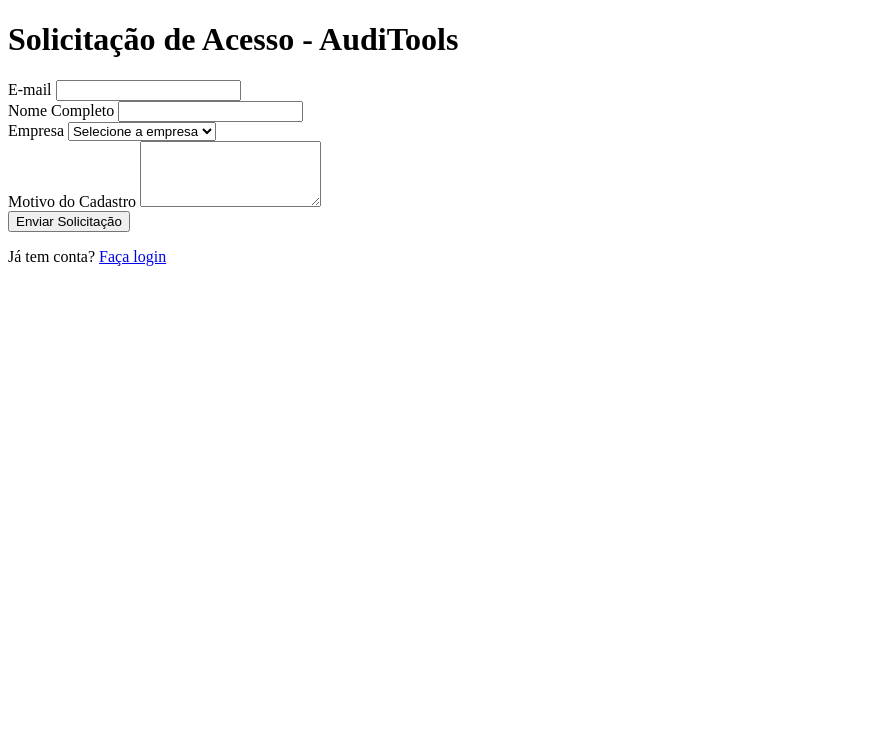
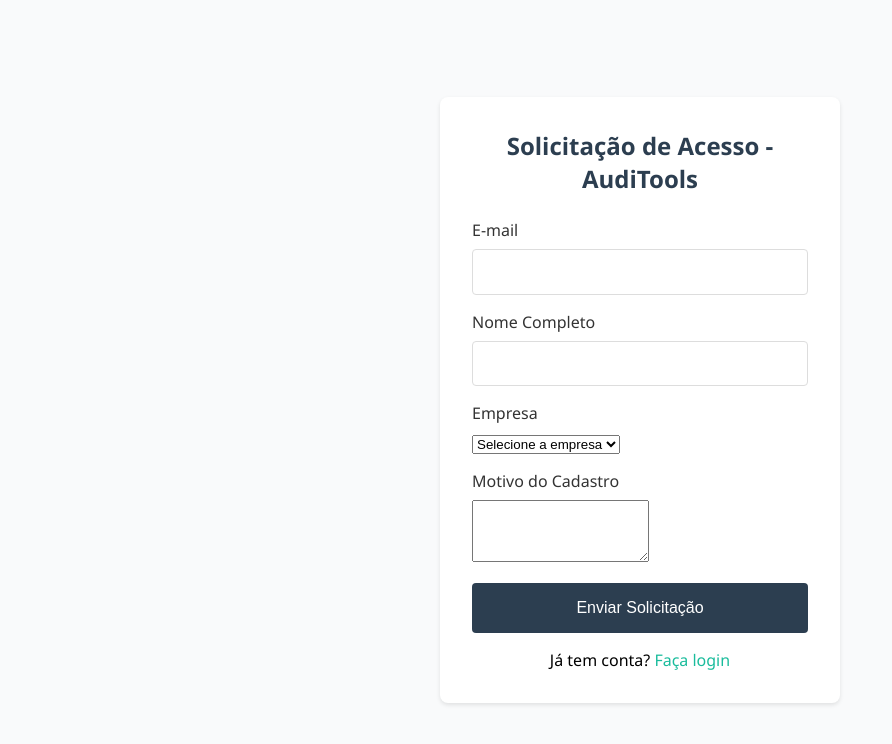
Before and after one commit to JhonataRocha/fatec, a plain HTML site: page HTML Projeto/inicial/solicitaaces.html in a window 1280 px wide. Shown: the whole page, without its empty margins (0-892 px from the left). Drawn offline with Linux system fonts and the light colour scheme; the site is published under a folder, as on GitHub Pages, so addresses that start at the root find nothing.

Commit message:
Update stylesheet link

```diff
--- a/HTML Projeto/inicial/solicitaaces.html
+++ b/HTML Projeto/inicial/solicitaaces.html
@@ -4,7 +4,7 @@
     <meta charset="UTF-8">
     <meta name="viewport" content="width=device-width, initial-scale=1.0">
     <title>AudiTools - Solicitação de Acesso</title>
-    <link rel="stylesheet" href="/Estilo/estilo.css">
+    <link rel="stylesheet" href="../Estilo/estilo.css">
 </head>
 <body>
     <div class="login-container">
```
